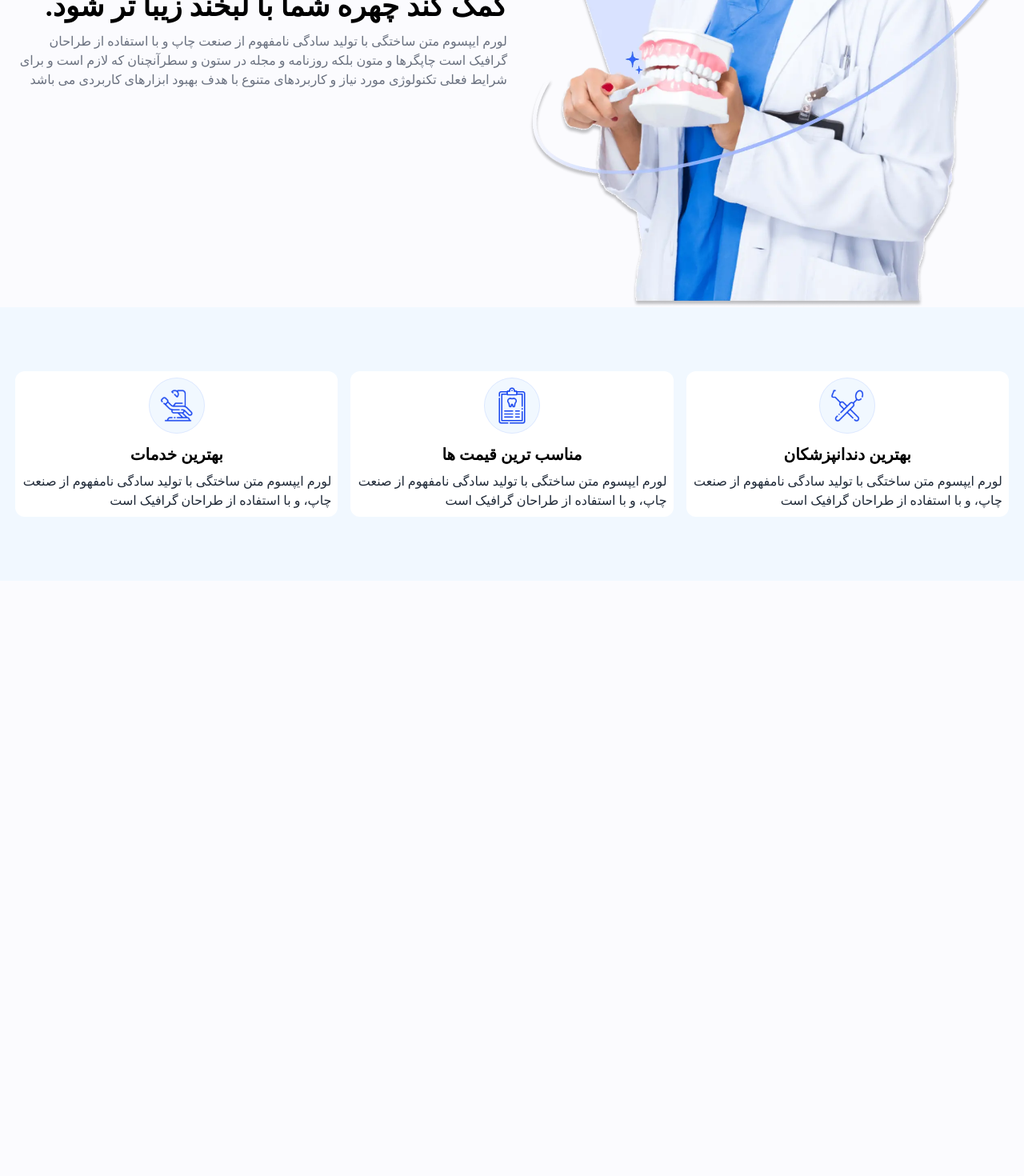
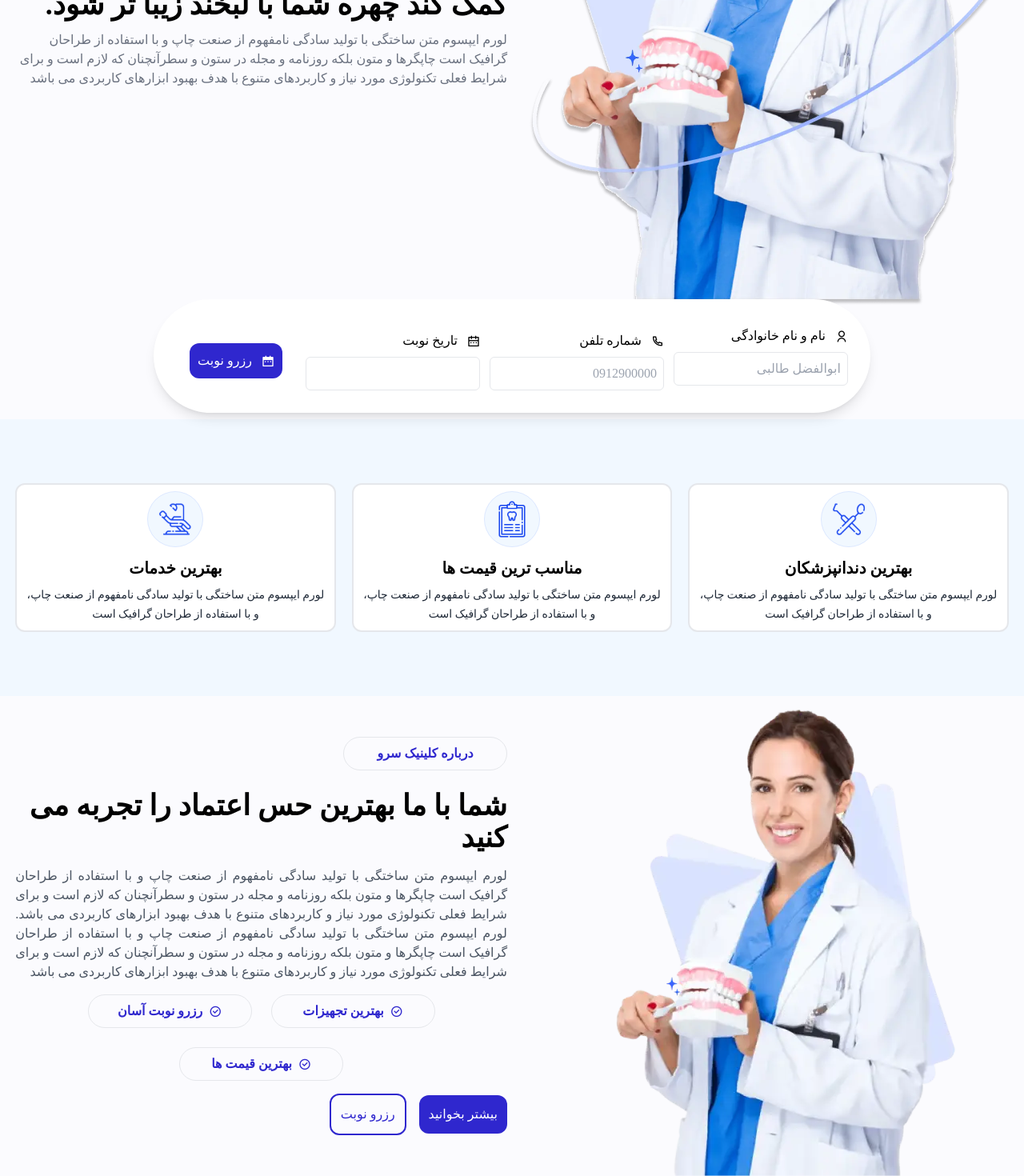
Before and after one commit to abolfazltalebi/SarvClinic, a React (Vite) app: page / in a window 1280 px wide. Shown: the part 518-1988 px from the top of the page at 80% size. Before the commit the page ends 1244 px from the top, so only its background shows below. Built offline with nearby package versions, Linux system fonts and the light colour scheme.

Commit message:
Add Section About and responsive sections

```diff
--- a/src/App.jsx
+++ b/src/App.jsx
@@ -1,16 +1,18 @@
 import "./App.css";
 import Header from "./component/Header/Header";
-// import Reserv from "./component/Reserv/Reserv";
+import Reserv from "./component/Reserv/Reserv";
 import Section1 from "./component/Section1/Section1";
 import Section2 from "./component/Section2/Section2";
+import AboutSection from "./component/AboutSection/AboutSection";
 function App() {
   return (
     <>
       <Header />
       <main>
         <Section1 />
-        {/* <Reserv /> */}
+        <Reserv />
         <Section2 />
+        <AboutSection />
       </main>
     </>
   );
--- /dev/null
+++ b/src/component/AboutSection/AboutSection.jsx
@@ -0,0 +1,54 @@
+import about from "../../assets/images/ms-dental-section-about.webp";
+function AboutSection() {
+  return (
+    <section className="about-section grid grid-cols-1 md:grid-cols-2 items-center gap-3 container">
+      <div className="space-y-6 order-2 md:order-1">
+        <div className="flex items-center justify-center w-2/5 md:w-2/6 border border-gray-200 rounded-full p-2">
+          <p className="text-base text-primary font-bold">درباره کلینیک سرو</p>
+        </div>
+        <div className="space-y-4">
+          <h2 className="text-2xl md:text-4xl font-bold">
+            شما با ما بهترین حس اعتماد را تجربه می کنید
+          </h2>
+          <p className="text-gray-600 mt-4 text-justify">
+            لورم ایپسوم متن ساختگی با تولید سادگی نامفهوم از صنعت چاپ و با
+            استفاده از طراحان گرافیک است چاپگرها و متون بلکه روزنامه و مجله در
+            ستون و سطرآنچنان که لازم است و برای شرایط فعلی تکنولوژی مورد نیاز و
+            کاربردهای متنوع با هدف بهبود ابزارهای کاربردی می باشد. لورم ایپسوم
+            متن ساختگی با تولید سادگی نامفهوم از صنعت چاپ و با استفاده از طراحان
+            گرافیک است چاپگرها و متون بلکه روزنامه و مجله در ستون و سطرآنچنان که
+            لازم است و برای شرایط فعلی تکنولوژی مورد نیاز و کاربردهای متنوع با
+            هدف بهبود ابزارهای کاربردی می باشد
+          </p>
+          <div className="flex items-center flex-wrap justify-center gap-2 j md:gap-6 mt-4">
+            <div className="flex items-center justify-center w-2/5 md:w-2/6 border border-gray-200 rounded-full p-2 gap-2">
+              <i className="ri-checkbox-circle-line text-primary"></i>
+              <p className="text-base text-primary font-bold">بهترین تجهیزات</p>
+            </div>
+            <div className="flex items-center justify-center w-2/5 md:w-2/6 border border-gray-200 rounded-full p-2 gap-2">
+              <i className="ri-checkbox-circle-line text-primary"></i>
+              <p className="text-base text-primary font-bold">رزرو نوبت آسان</p>
+            </div>
+            <div className="flex items-center justify-center w-2/5 md:w-2/6 border border-gray-200 rounded-full p-2 gap-2">
+              <i className="ri-checkbox-circle-line text-primary"></i>
+              <p className="text-base text-primary font-bold">بهترین قیمت ها</p>
+            </div>
+          </div>
+          <div className="flex items-center gap-4">
+            <div className="flex items-center bg-primary p-3 rounded-xl text-white gap-3 transition-all hover:bg-accent cursor-pointer hover:translate-y-[-5px]">
+              <a className=" transition-all ">بیشتر بخوانید</a>
+            </div>
+            <div className="flex items-center border-2 border-primary p-3 rounded-xl text-primary gap-3 transition-all hover:bg-accent hover:text-white hover:border-white cursor-pointer hover:translate-y-[-5px]">
+              <a className=" transition-all ">رزرو نوبت</a>
+            </div>
+          </div>
+        </div>
+      </div>
+      <div>
+        <img src={about} alt="" />
+      </div>
+    </section>
+  );
+}
+
+export default AboutSection;
--- a/src/component/Header/Header.jsx
+++ b/src/component/Header/Header.jsx
@@ -13,7 +13,7 @@ function Header() {
   AOS.init();
   return (
     <header>
-      <div className="hidden md:flex items-center justify-between px-4 shadow shadow-primary bg-white py-3 mb-1">
+      <div className="hidden md:flex items-center justify-between px-4  bg-white py-3  border-b-2">
         <div className="flex items-center gap-4">
           {/* right-item */}
           <div className="flex items-center gap-2">
@@ -35,11 +35,7 @@ function Header() {
           </p>
         </div>
       </div>
-      <navbar
-        className="flex items-center justify-between bg-white px-4"
-        data-aos="zoom-in"
-        data-aos-duration="1500"
-      >
+      <navbar className="flex items-center justify-between bg-white px-4">
         <div>
           <img src={headerLogo} alt="" />
         </div>
--- a/src/component/Reserv/Reserv.jsx
+++ b/src/component/Reserv/Reserv.jsx
@@ -1,28 +1,36 @@
-import Picker from "./Picker";
+// import Picker from "./Picker";
 function Reserv() {
   return (
-    <section className="container bg-white rounded-xl p-2 relative -top-12">
-      <form action="" className="flex items-center justify-center gap-6">
+    <section className="max-w-4xl mx-8 md:mx-auto bg-white rounded-xl shadow-lg md:rounded-full p-7 relative top-7 md:-top-2">
+      <form
+        action=""
+        className="flex flex-wrap md:flex-nowrap  items-center justify-center gap-3 space-y-3"
+      >
         <div className="space-y-2">
           <div className="flex items-center gap-3">
             <i className="ri-user-line"></i>
             <label htmlFor="name">نام و نام خانوادگی</label>
           </div>
-          <input type="text" className="w-full p-2 border rounded-md" />
+          <input type="text" className="w-full p-2 border rounded-md " placeholder={"ابوالفضل طالبی"} />
         </div>
         <div className="space-y-2">
           <div className="flex items-center gap-3">
             <i className="ri-phone-line"></i>
             <label htmlFor="name">شماره تلفن</label>
           </div>
-          <input type="text" className="w-full p-2 border rounded-md" />
+          <input type="text" className="w-full p-2 border rounded-md" placeholder={"0912900000"}/>
         </div>
         <div className="space-y-2">
           <div className="flex items-center gap-3">
-            <i className="ri-calendar-2-line"></i>{" "}
+            <i className="ri-calendar-2-line"></i>
             <label htmlFor="name">تاریخ نوبت</label>
           </div>
-          <Picker />
+          <input type="text" className="w-full p-2 border rounded-md" />
+          {/* <Picker /> */}
+        </div>
+        <div className="w-2/6 md:w-auto flex items-center justify-center mx-auto bg-primary p-2.5 mt-12 rounded-xl text-white gap-3 transition-all hover:bg-accent cursor-pointer hover:translate-y-[-5px]">
+          <i className="ri-calendar-2-fill"></i>
+          <a className=" transition-all ">رزرو نوبت</a>
         </div>
       </form>
     </section>
--- a/src/component/Section2/Section2.jsx
+++ b/src/component/Section2/Section2.jsx
@@ -9,12 +9,15 @@ function Section2() {
   ];
   return (
     <section className="bg-[#F1F8FF] py-20">
-      <div className="flex items-center justify-center gap-4 container">
+      <div
+        className="flex flex-wrap md:flex-nowrap items-center justify-center gap-5 container"
+        data-aos="fade-left"
+      >
         {service.map((serviceItems) => {
           return (
             <div
               key={serviceItems.id}
-              className="bg-white rounded-xl p-2 transition-all cursor-pointer transform duration-300 ease-in-out flex flex-col items-center gap-3 hover:translate-y-[-10px]"
+              className="bg-white rounded-xl p-2 transition-all cursor-pointer transform duration-300 ease-in-out flex flex-col items-center gap-3 hover:translate-y-[-10px] border-2 hover:border-primary hover:scale-105"
             >
               <div>
                 <img src={serviceItems.src} alt="" />
@@ -23,7 +26,7 @@ function Section2() {
                 <p className="text-xl font-bold text-center">
                   {serviceItems.name}
                 </p>
-                <p className="text-gray-800">
+                <p className="text-gray-800 text-sm text-center leading-6">
                   لورم ایپسوم متن ساختگی با تولید سادگی نامفهوم از صنعت چاپ، و
                   با استفاده از طراحان گرافیک است
                 </p>
```
Also changed, not shown: src/assets/images/ms-dental-section-about.webp.
